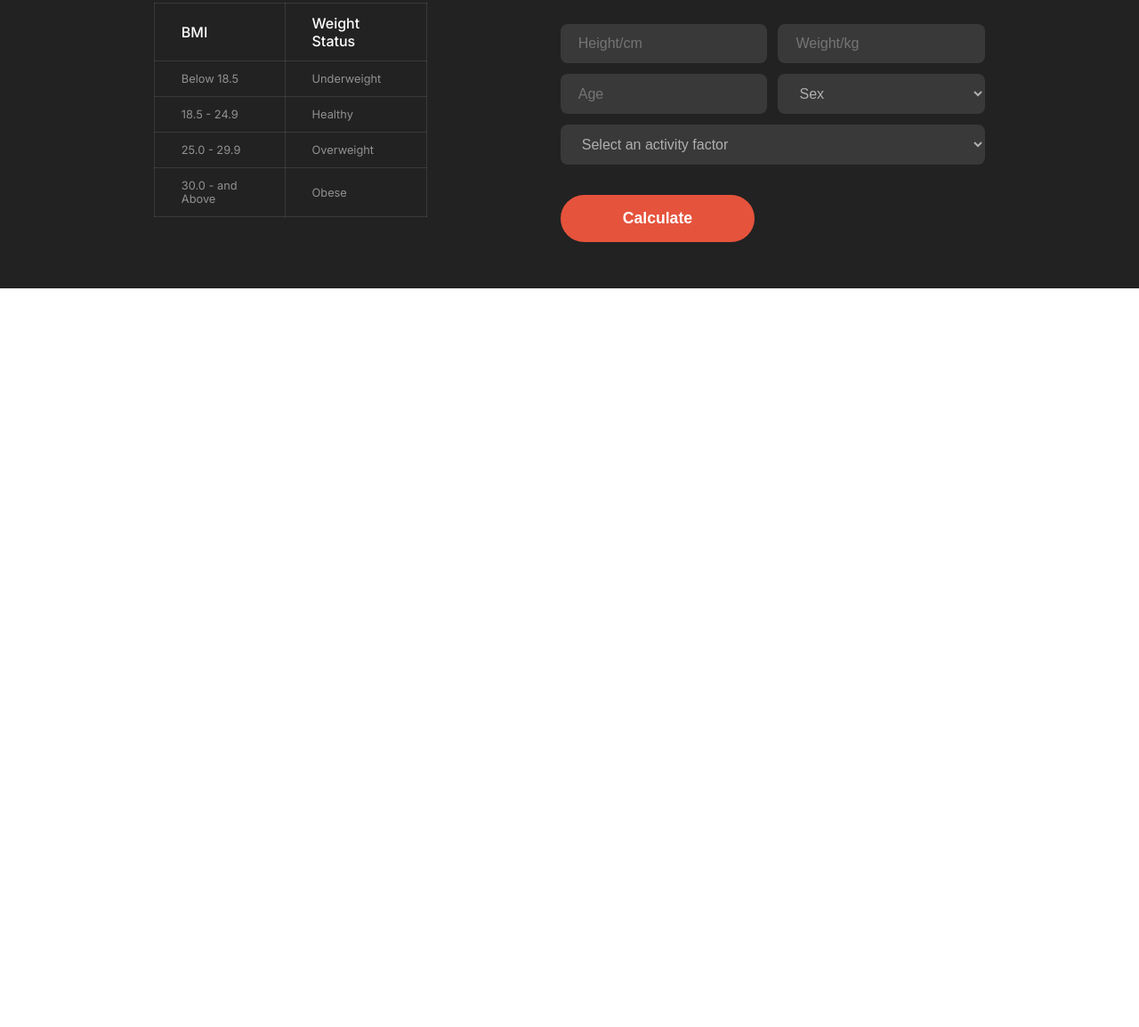
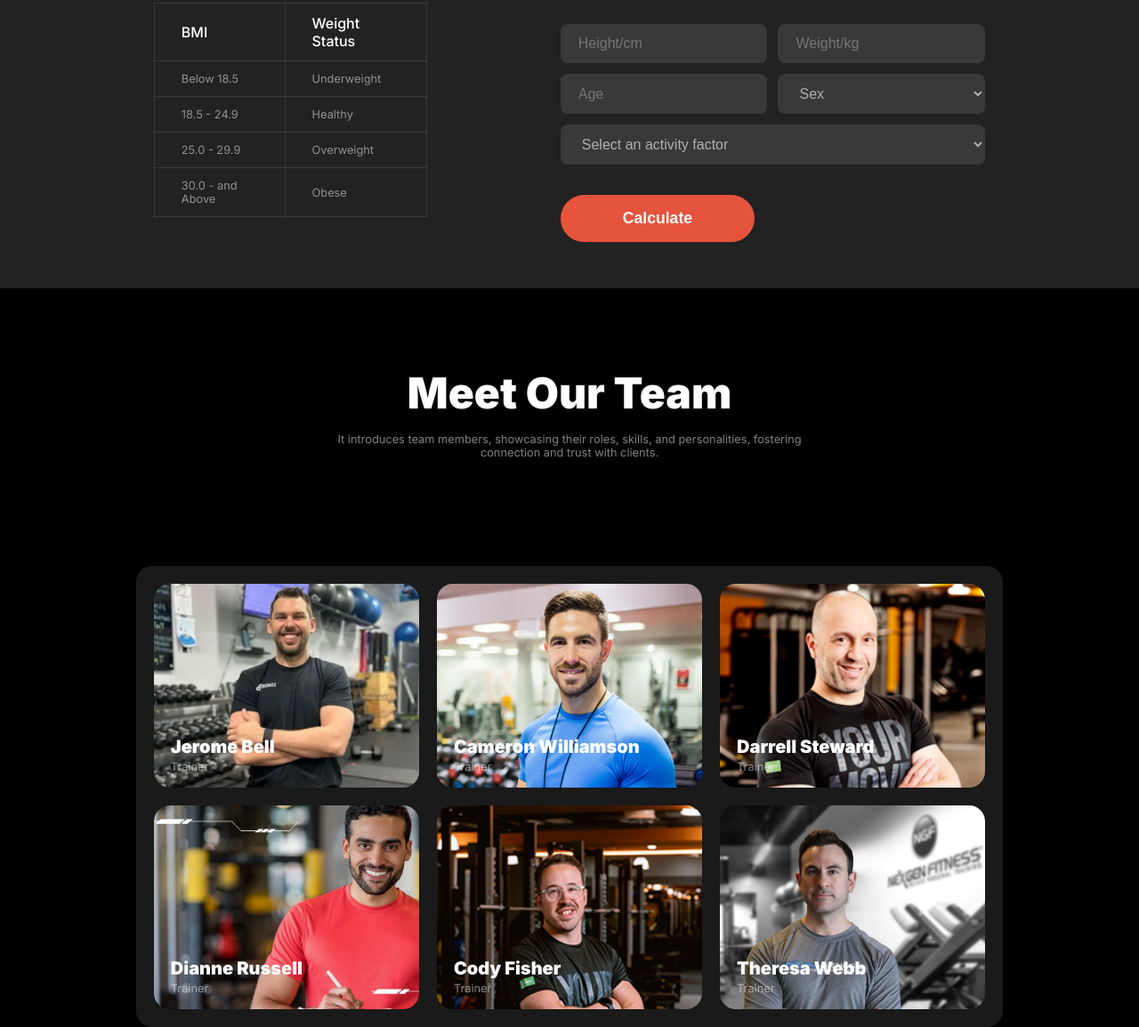
Before and after one commit to Abdullah572001/Assignment-2, a plain HTML site: page index.html in a window 1280 px wide. Shown: the part 2375-3529 px from the top of the page at 89% size. Before the commit the page ends 2699 px from the top, so only its background shows below. Drawn offline with Linux system fonts and the light colour scheme; a web font is replaced by a local one.

Commit message:
addad the meet our team section with responive

```diff
--- a/index.html
+++ b/index.html
@@ -163,6 +163,53 @@
             </div>
         </div>
 
+        <!-- Meet Our Team section -->
+
+        <div class="meet-our-team">
+            <div class="meet-header">
+                <h3 class="meet-title">Meet Our Team</h3>
+                <p class="meet-des">It introduces team members, showcasing their roles, skills, and personalities, fostering connection and trust with clients.</p>
+            </div>
+            <div class="team main-width mobile-main-width">
+                <div class="team-card team-card-1">
+                    <div>
+                        <h4>Jerome Bell</h4>
+                        <p>Trainer</p>
+                    </div>
+                </div>
+                <div class="team-card team-card-2">
+                    <div>
+                        <h4>Cameron Williamson</h4>
+                        <p>Trainer</p>
+                    </div>
+                </div>
+                <div class="team-card team-card-3">
+                    <div>
+                        <h4>Darrell Steward</h4>
+                        <p>Trainer</p>
+                    </div>
+                </div>
+                <div class="team-card team-card-4">
+                    <div>
+                        <h4>Dianne Russell</h4>
+                        <p>Trainer</p>
+                    </div>
+                </div>
+                <div class="team-card team-card-5">
+                    <div>
+                        <h4>Cody Fisher</h4>
+                        <p>Trainer</p>
+                    </div>
+                </div>
+                <div class="team-card team-card-6">
+                    <div>
+                        <h4>Theresa Webb</h4>
+                        <p>Trainer</p>
+                    </div>
+                </div>
+            </div>
+        </div>
+
     </main>
 
     <footer></footer>
--- a/styles/styles.css
+++ b/styles/styles.css
@@ -270,7 +270,6 @@ nav li:first-child{
     gap: 150px;
     justify-content: space-between;
 }
-.bmi-table{}
 .bmi-table> h3{
     font-weight: 900;
     font-size: 1.8rem;
@@ -334,6 +333,75 @@ input, select{
     padding: 16px 70px;
 }
 
+/* Meet Our Team section styles */
+
+.meet-header{
+    margin-top: 88px;
+    padding-bottom: 120px;
+    text-align: center;
+}
+.meet-title{
+    font-weight: 900;
+    font-size: 3rem;
+    color: rgba(255, 255, 255, 1);
+    margin-bottom: 15px;
+}
+.meet-des{
+    font-weight: 400;
+    font-size: .8rem;
+    color: rgba(255, 255, 255, 0.5);
+    max-width: 530px;
+    margin: 0 auto;
+}
+.team{
+    display: grid;
+    grid-template-columns: repeat(3, 1fr);
+    gap: 20px;
+    background-color: rgba(255, 255, 255, 0.1);
+    padding: 20px;
+    border-radius: 18px;
+}
+.team-card{
+    height: 229px;
+    background-repeat: no-repeat;
+    background-size: cover;
+    border-radius: 18px;
+    display: grid;
+    align-items: end;
+}
+.team-card div{
+    padding: 0 0 16px 19px;
+}
+.team-card h4{
+    font-weight: 900;
+    font-size: 1.25rem;
+    color: rgba(255, 255, 255, 1);
+    margin-bottom: 3px;
+}
+.team-card p{
+    font-weight: 400;
+    font-size: .8rem;
+    color: rgba(255, 255, 255, 0.5);
+}
+.team-card-1{
+    background-image: url(../images/trainer1.png);
+}
+.team-card-2{
+    background-image: url(../images/trainer2.png);
+}
+.team-card-3{
+    background-image: url(../images/trainer3.png);
+}
+.team-card-4{
+    background-image: url(../images/trainer4.png);
+}
+.team-card-5{
+    background-image: url(../images/trainer5.png);
+}
+.team-card-6{
+    background-image: url(../images/trainer6.png);
+}
+
 /* media query for mobile */
 
 @media screen and (max-width:576px) {
@@ -346,6 +414,10 @@ input, select{
     .run,
     .bmi-container{
         flex-direction: column;
+    }
+    .team{
+        grid-template-columns: repeat(1, 1fr);
+        margin: 20px;
     }
     nav ul{
         display: none;
```
